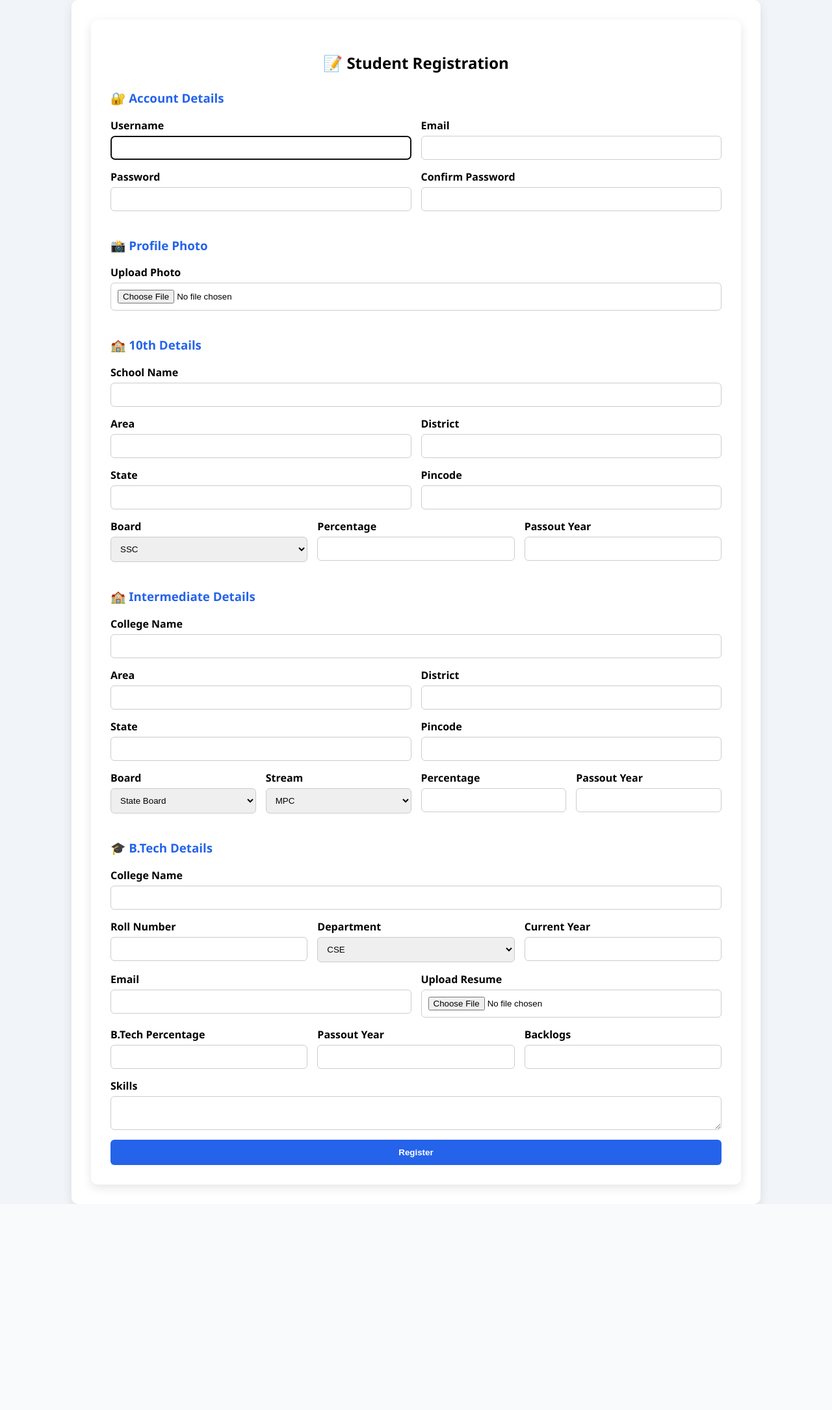
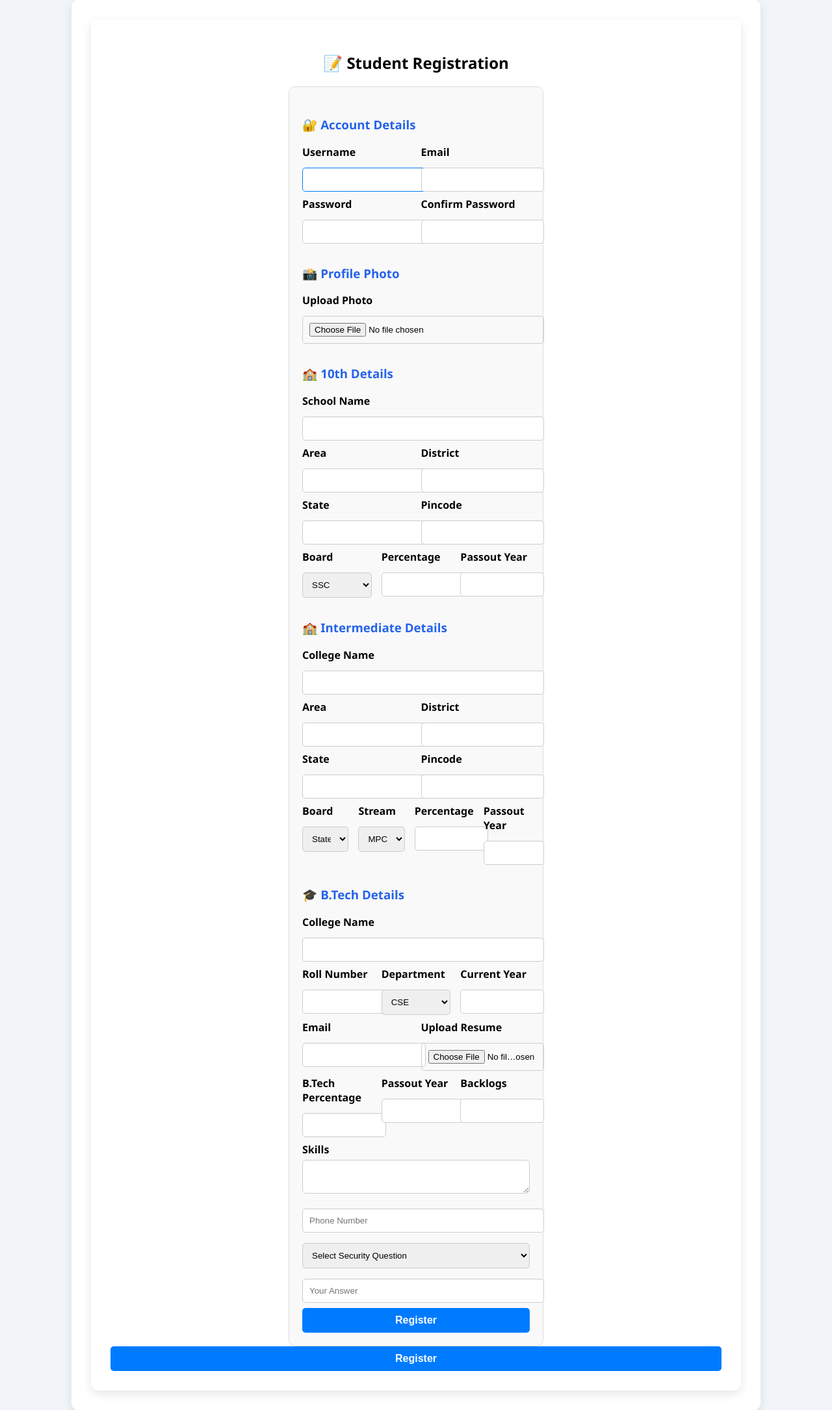
Before and after one commit to PAVANI533/placement-system, a Django app: page /register/ in a window 1280 px wide. Shown: the whole page at 65% size. Before the commit the page ends 1853 px from the top, so only its background shows below. Run offline with Django 5.2, Linux system fonts and the light colour scheme.

Commit message:
finsl security changes

```diff
--- a/jobs/forms.py
+++ b/jobs/forms.py
@@ -5,7 +5,7 @@ from .models import UserProfile, SECURITY_QUESTIONS
 import random
 
 class CustomUserRegisterForm(UserCreationForm):
-
+    phone = forms.CharField(max_length=10, required=True)
     security_question = forms.ChoiceField(
         choices=SECURITY_QUESTIONS,
         label="Select Security Question"
@@ -43,7 +43,7 @@ class CustomUserRegisterForm(UserCreationForm):
         return user
     class Meta:
         model = User
-        fields = ["username", "email", "first_name", "last_name", "password1", "password2"]
+        fields = ["username", "email", "password1", "password2"]
 
 class UsernameForm(forms.Form):
     username = forms.CharField()
--- a/jobs/models.py
+++ b/jobs/models.py
@@ -107,7 +107,9 @@ class UserProfile(models.Model):
     current_year = models.IntegerField(null=True, blank=True)
     backlogs = models.IntegerField(default=0)
     cgpa = models.FloatField(null=True, blank=True)
-
+    phone = models.CharField(max_length=10, null=True, blank=True)
+    security_question = models.CharField(max_length=100, null=True, blank=True)
+    security_answer = models.CharField(max_length=100, null=True, blank=True)
 from django.db.models.signals import post_save
 from django.dispatch import receiver
 from django.db.models.signals import post_save
--- a/jobs/templates/registration/register.html
+++ b/jobs/templates/registration/register.html
@@ -57,6 +57,41 @@ button {
 
 button:hover {
     background: #1e40af;
+}
+form {
+    width: 350px;
+    margin: auto;
+    padding: 20px;
+    border: 1px solid #ddd;
+    border-radius: 10px;
+    background: #f9f9f9;
+}
+
+input, select {
+    width: 100%;
+    padding: 10px;
+    margin: 8px 0;
+    border: 1px solid #ccc;
+    border-radius: 5px;
+}
+
+input:focus, select:focus {
+    border-color: #007bff;
+    outline: none;
+}
+
+button {
+    width: 100%;
+    padding: 10px;
+    background: #007bff;
+    color: white;
+    border: none;
+    border-radius: 5px;
+    font-size: 16px;
+}
+
+button:hover {
+    background: #0056b3;
 }
 </style>
 
@@ -192,8 +227,6 @@ button:hover {
         <label>Stream</label>
         <select name="inter_stream">
             <option>MPC</option>
-            <option>BiPC</option>
-            <option>CEC</option>
         </select>
     </div>
 
@@ -273,6 +306,19 @@ button:hover {
     <textarea name="skills"></textarea>
 </div>
 
+    <input type="text" name="phone" placeholder="Phone Number" required>
+
+    <select name="security_question" required>
+        <option value="">Select Security Question</option>
+        <option value="pet">What is your pet name?</option>
+        <option value="school">What is your school name?</option>
+        <option value="city">Which city were you born in?</option>
+    </select>
+
+    <input type="text" name="security_answer" placeholder="Your Answer" required>
+
+    <button type="submit">Register</button>
+</form>
 <button type="submit">Register</button>
 
 </form>
--- a/jobs/views.py
+++ b/jobs/views.py
@@ -258,7 +258,9 @@ def register(request):
             profile.btech_percentage = request.POST.get('btech_percentage')
             profile.backlogs = request.POST.get('backlogs') or 0
             profile.skills = request.POST.get('skills')
-
+            profile.phone = form.cleaned_data.get('phone')
+            profile.security_question = form.cleaned_data.get('security_question')
+            profile.security_answer = form.cleaned_data.get('security_answer')
             # RESUME
             if request.FILES.get('resume'):
                 profile.resume = request.FILES.get('resume')
```
Also changed, not shown: jobs/migrations/0006_userprofile_phone_userprofile_security_answer_and_more.py (added), 1 other file.
